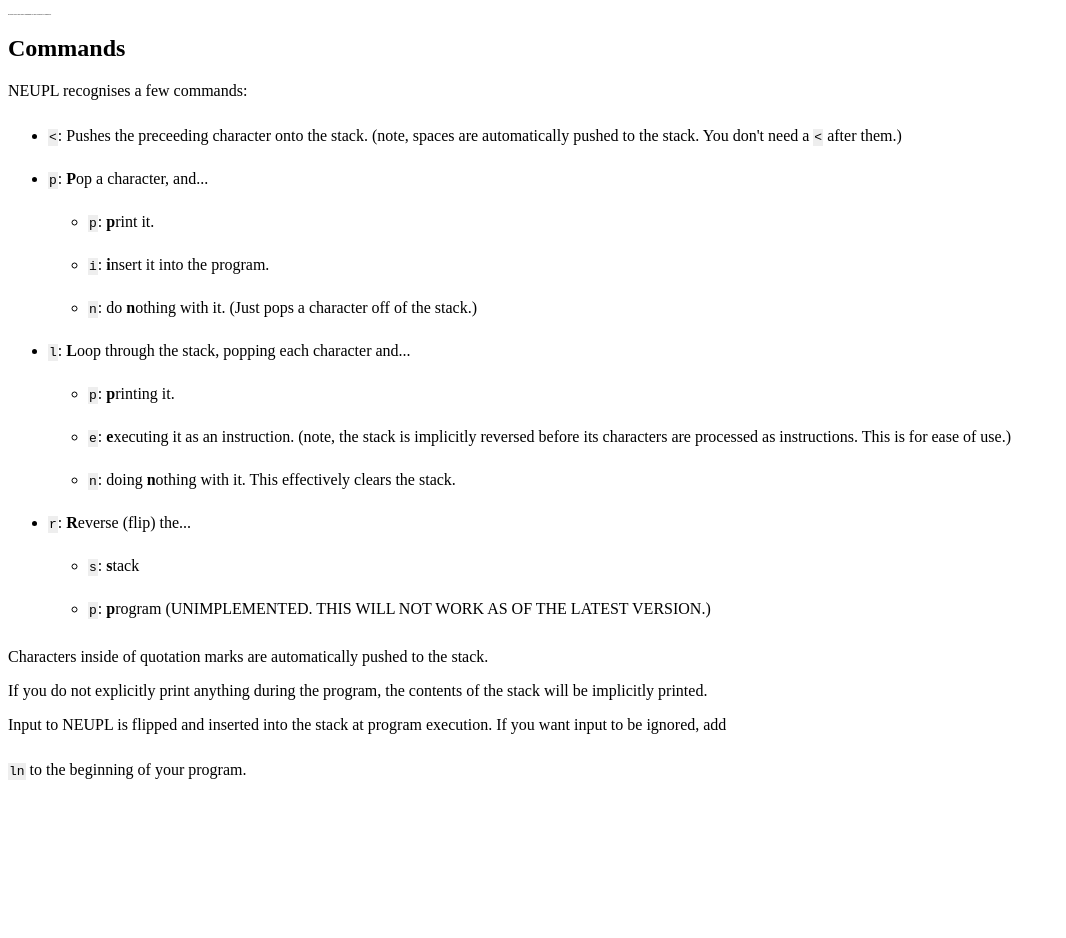
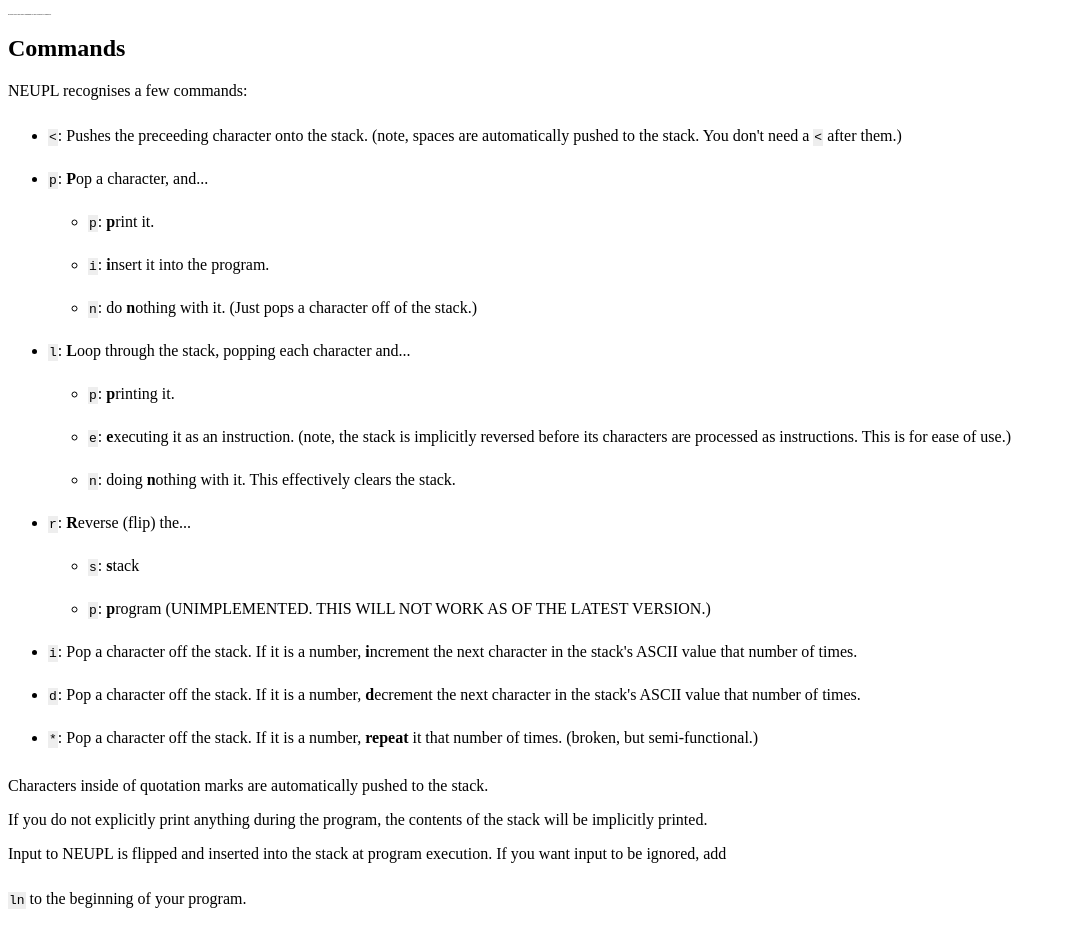
Before and after one commit to Legend-of-iPhoenix/NEUPL, a plain HTML site: page docs/index.html in a window 1280 px wide. Shown: the part 101-1039 px from the top of the page, without its empty margins (0-1066 px from the left). Before the commit the page ends 910 px from the top, so only its background shows below. Drawn offline with Linux system fonts and the light colour scheme.

Commit message:
Updated docs (I guess)

```diff
--- a/docs/index.html
+++ b/docs/index.html
@@ -50,6 +50,9 @@
 			<li><pre>s</pre>: <strong>s</strong>tack</li>
 			<li><pre>p</pre>: <strong>p</strong>rogram (UNIMPLEMENTED. THIS WILL NOT WORK AS OF THE LATEST VERSION.)</li>
 		</ul></li>
+		<li><pre>i</pre>: Pop a character off the stack. If it is a number, <strong>i</strong>ncrement the next character in the stack's ASCII value that number of times.</li>
+		<li><pre>d</pre>: Pop a character off the stack. If it is a number, <strong>d</strong>ecrement the next character in the stack's ASCII value that number of times.</li>
+		<li><pre>*</pre>: Pop a character off the stack. If it is a number, <strong>repeat</strong> it that number of times. (broken, but semi-functional.)</li>
 	</ul>
 	<p> Characters inside of quotation marks are automatically pushed to the stack. </p>
 	<p> If you do not explicitly print anything during the program, the contents of the stack will be implicitly printed.</p>
```
